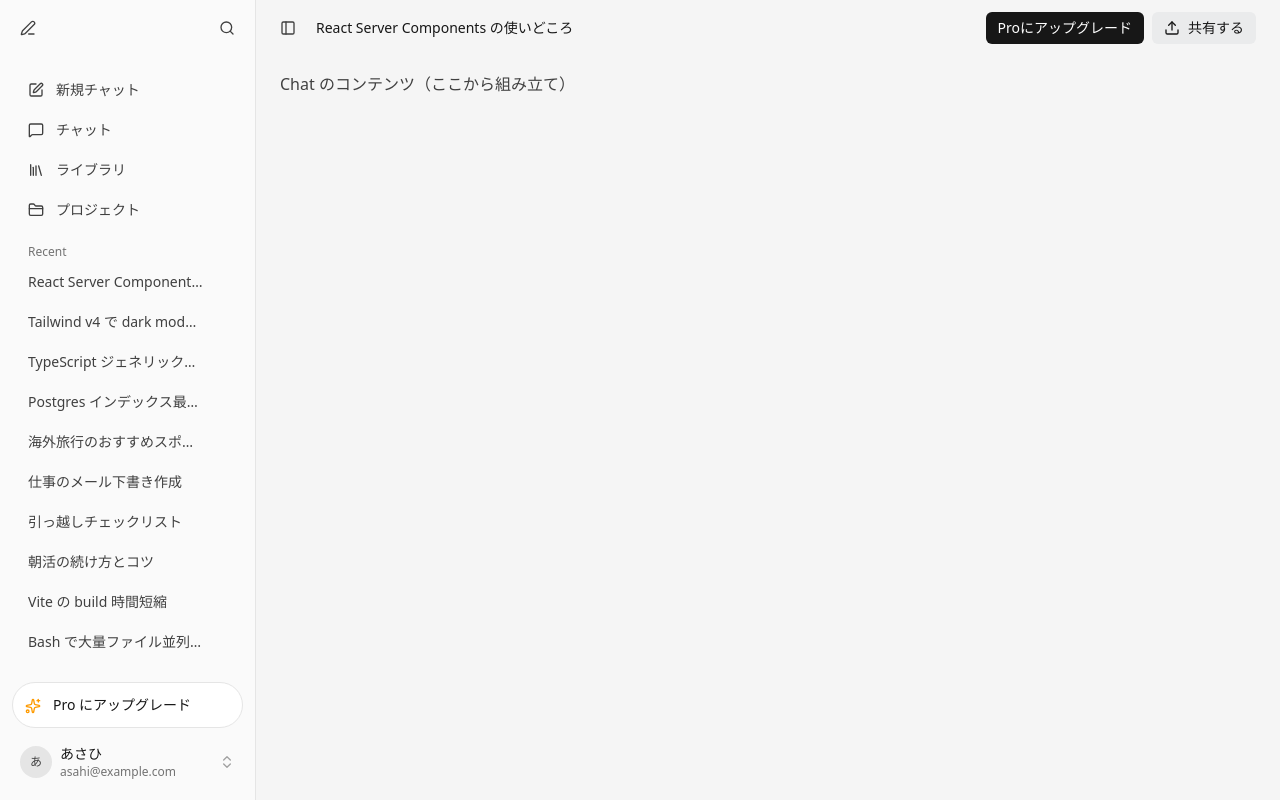
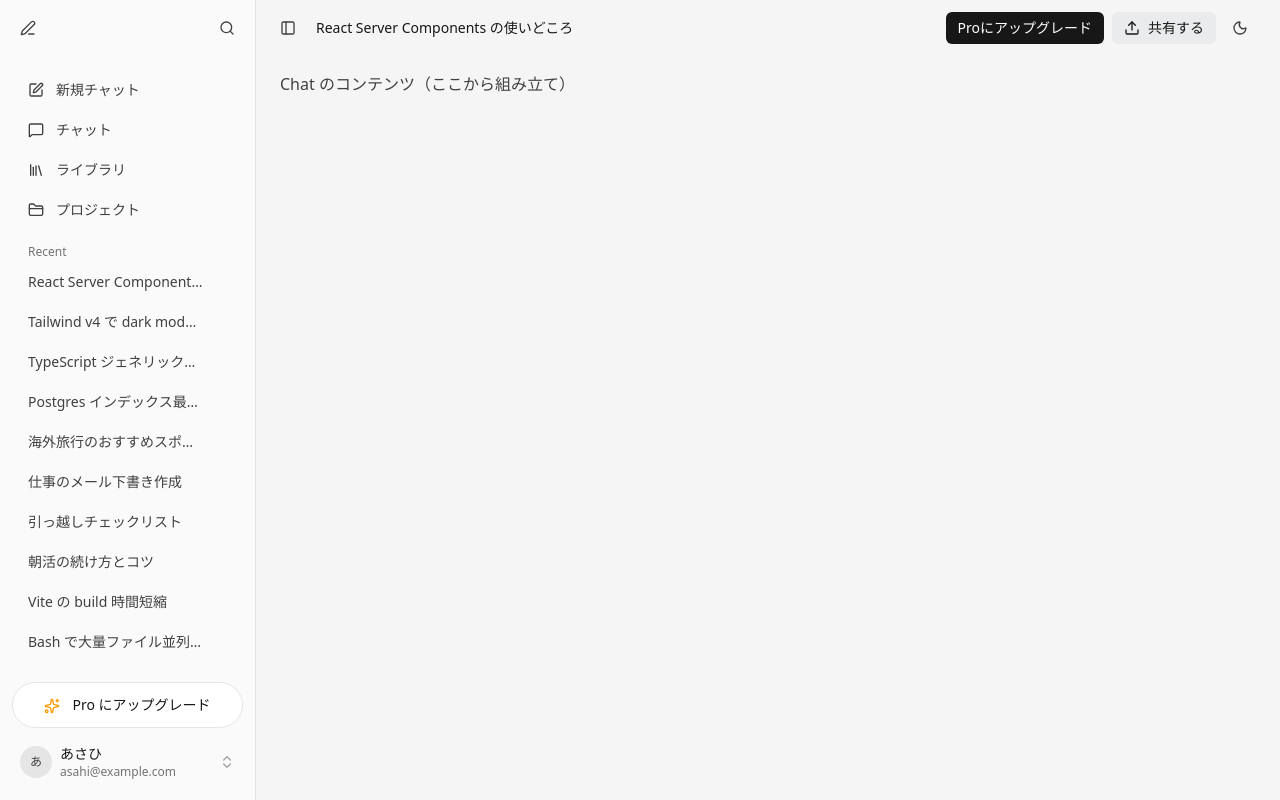
Before and after one commit to ashunar0/hisui, a React (Vite) app: page /chat in a window 1280 px wide. Built offline with nearby package versions, Linux system fonts and the light colour scheme.

Commit message:
feat: Chat header に ThemeToggle、Sidebar の Upgrade CTA を中央寄せ

```diff
--- a/src/screens/Chat.tsx
+++ b/src/screens/Chat.tsx
@@ -1,4 +1,5 @@
 import { Upload } from "lucide-react";
+import { ThemeToggle } from "@/components/theme-toggle";
 import { Button } from "@/components/ui/button";
 import { Sidebar } from "@/components/ui/sidebar";
 import { ChatSidebar } from "@/screens/chat/chat-sidebar";
@@ -22,6 +23,7 @@ export function Chat() {
                 <Upload className="size-4" />
                 共有する
               </Button>
+              <ThemeToggle />
             </div>
           </header>
           <div className="flex-1 overflow-y-auto px-6 py-4">
--- a/src/screens/chat/chat-sidebar.tsx
+++ b/src/screens/chat/chat-sidebar.tsx
@@ -137,7 +137,7 @@ export function ChatSidebar() {
       <Sidebar.Footer className="flex flex-col gap-2">
         <button
           type="button"
-          className="flex w-full items-center gap-3 rounded-full border border-border bg-surface p-3 text-left transition-colors hover:bg-hover"
+          className="flex w-full items-center justify-center gap-3 rounded-full border border-border bg-surface p-3 transition-colors hover:bg-hover"
         >
           <Sparkles className="mt-0.5 size-4 text-amber-500" />
           <div className="flex flex-col gap-0.5">
```
